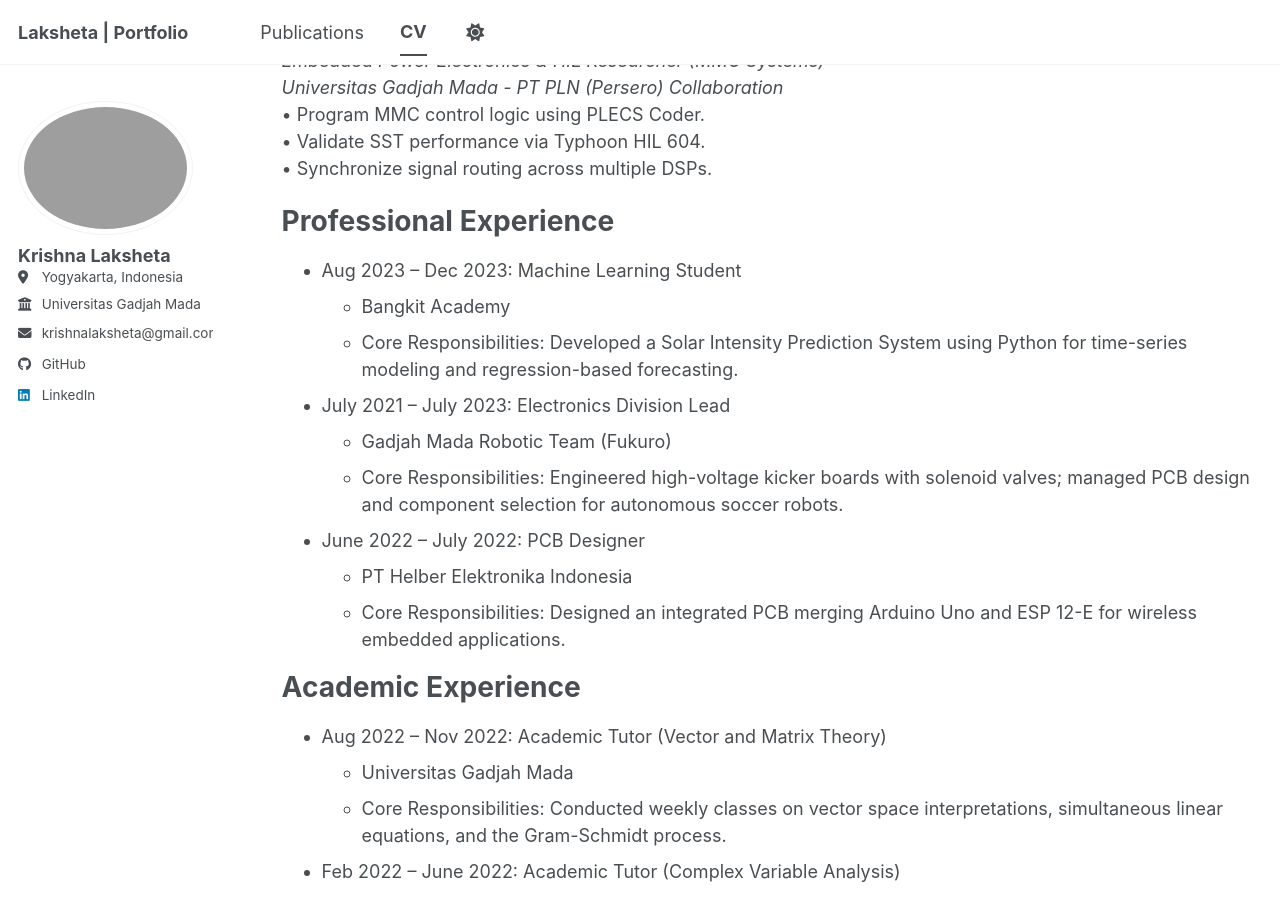
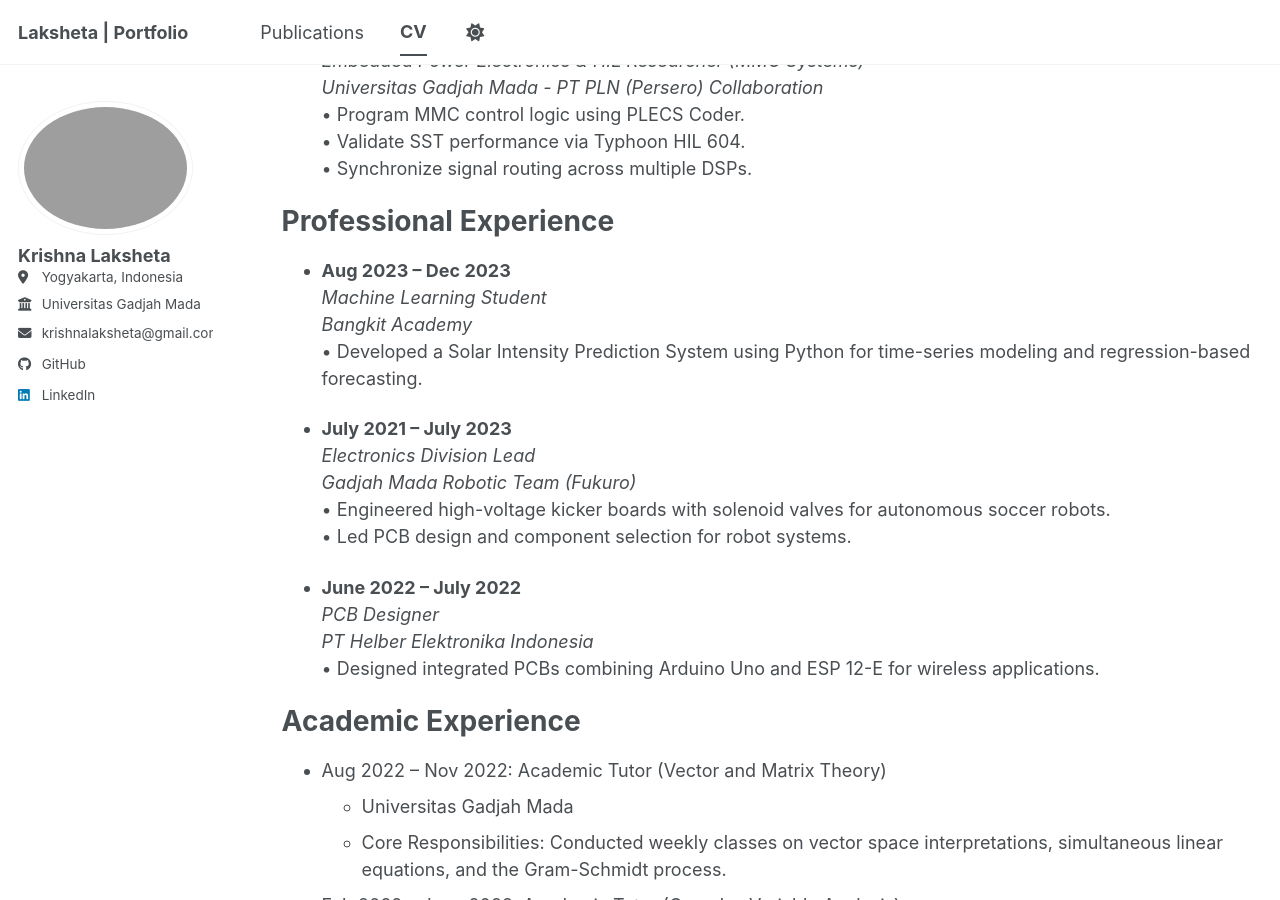
Before and after one commit to laksheta/laksheta.github.io, a Jekyll site: the page built from _pages/cv.md, in a window 1280 px wide and 900 px high, scrolled down 1303 px. Built offline with Jekyll 4.4.1, drawn with Linux system fonts in a browser that asks for light colours; a script bundle is joined from its source files by our own code; library files that are not in the unit come from our copies.

Commit message:
docs(cv): add professional experience section

```diff
--- a/_pages/cv.md
+++ b/_pages/cv.md
@@ -34,27 +34,21 @@ Work experience
 Research & Project Experience
 ======
 
-**Aug 2025 – Present**<br>*Control & Simulation Researcher (MMC-SST Integration)*<br>*Universitas Gadjah Mada - PT PLN (Persero) Collaboration*<br>• Develop full-scale Solid State Transformer (SST) simulations in Typhoon HIL.<br>• Simplify complex converter models for real-time execution optimization.<br>• Implement high-level control via PLC.
+* **Aug 2025 – Present**<br>*Control & Simulation Researcher (MMC-SST Integration)*<br>*Universitas Gadjah Mada - PT PLN (Persero) Collaboration*<br>• Develop full-scale Solid State Transformer (SST) simulations in Typhoon HIL.<br>• Simplify complex converter models for real-time execution optimization.<br>• Implement high-level control via PLC.
 
-**Feb 2025 – Present**<br>*Graduate Researcher (DAB Fault-Tolerant Control)*<br>*Universitas Gadjah Mada*<br>• Develop Fault-Tolerant Control (FTC) strategies for Dual-Active Bridge (DAB) converters.<br>• Investigate advanced topologies to mitigate hardware faults.
+* **Feb 2025 – Present**<br>*Graduate Researcher (DAB Fault-Tolerant Control)*<br>*Universitas Gadjah Mada*<br>• Develop Fault-Tolerant Control (FTC) strategies for Dual-Active Bridge (DAB) converters.<br>• Investigate advanced topologies to mitigate hardware faults.
 
-**Nov 2024 – July 2025**<br>*Power Electronics Control Researcher (SST & DAB Hardware Testing)*<br>*Universitas Gadjah Mada - PT PLN (Persero) Collaboration*<br>• Design startup and coordination schemes in PLECS.<br>• Validate DAB control algorithms on a 7kW prototype using TI F28379D.
+* **Nov 2024 – July 2025**<br>*Power Electronics Control Researcher (SST & DAB Hardware Testing)*<br>*Universitas Gadjah Mada - PT PLN (Persero) Collaboration*<br>• Design startup and coordination schemes in PLECS.<br>• Validate DAB control algorithms on a 7kW prototype using TI F28379D.
 
-**Nov 2023 – July 2024**<br>*Embedded Power Electronics & HIL Researcher (MMC Systems)*<br>*Universitas Gadjah Mada - PT PLN (Persero) Collaboration*<br>• Program MMC control logic using PLECS Coder.<br>• Validate SST performance via Typhoon HIL 604.<br>• Synchronize signal routing across multiple DSPs.
+* **Nov 2023 – July 2024**<br>*Embedded Power Electronics & HIL Researcher (MMC Systems)*<br>*Universitas Gadjah Mada - PT PLN (Persero) Collaboration*<br>• Program MMC control logic using PLECS Coder.<br>• Validate SST performance via Typhoon HIL 604.<br>• Synchronize signal routing across multiple DSPs.
 
 Professional Experience
 ======
-* Aug 2023 – Dec 2023: Machine Learning Student
-  * Bangkit Academy
-  * Core Responsibilities: Developed a Solar Intensity Prediction System using Python for time-series modeling and regression-based forecasting.
+* **Aug 2023 – Dec 2023**<br>*Machine Learning Student*<br>*Bangkit Academy*<br>• Developed a Solar Intensity Prediction System using Python for time-series modeling and regression-based forecasting.
 
-* July 2021 – July 2023: Electronics Division Lead
-  * Gadjah Mada Robotic Team (Fukuro)
-  * Core Responsibilities: Engineered high-voltage kicker boards with solenoid valves; managed PCB design and component selection for autonomous soccer robots.
+* **July 2021 – July 2023**<br>*Electronics Division Lead*<br>*Gadjah Mada Robotic Team (Fukuro)*<br>• Engineered high-voltage kicker boards with solenoid valves for autonomous soccer robots.<br>• Led PCB design and component selection for robot systems.
 
-* June 2022 – July 2022: PCB Designer
-  * PT Helber Elektronika Indonesia
-  * Core Responsibilities: Designed an integrated PCB merging Arduino Uno and ESP 12-E for wireless embedded applications.
+* **June 2022 – July 2022**<br>*PCB Designer*<br>*PT Helber Elektronika Indonesia*<br>• Designed integrated PCBs combining Arduino Uno and ESP 12-E for wireless applications.
 
 Academic Experience
 ======
```
